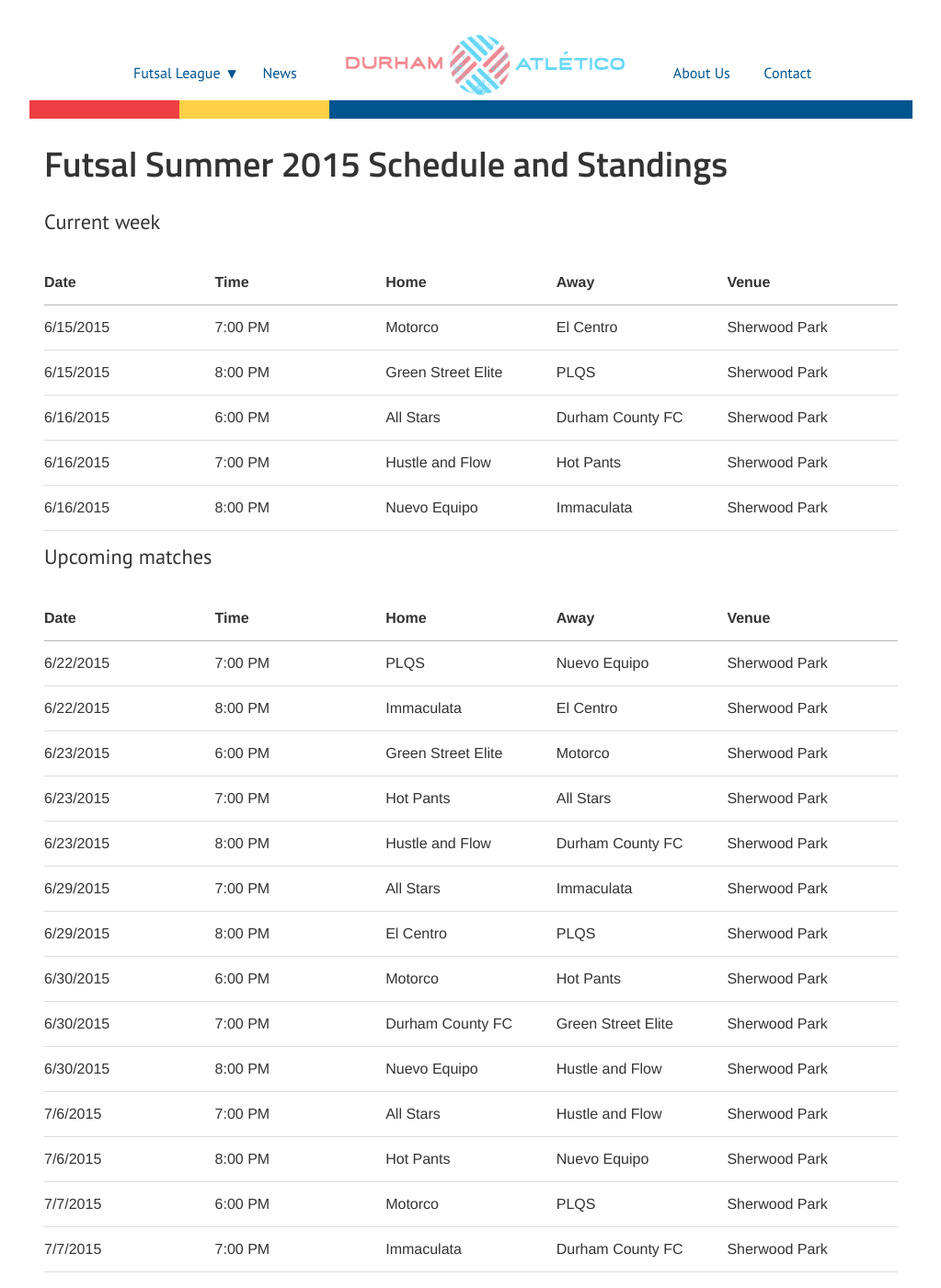
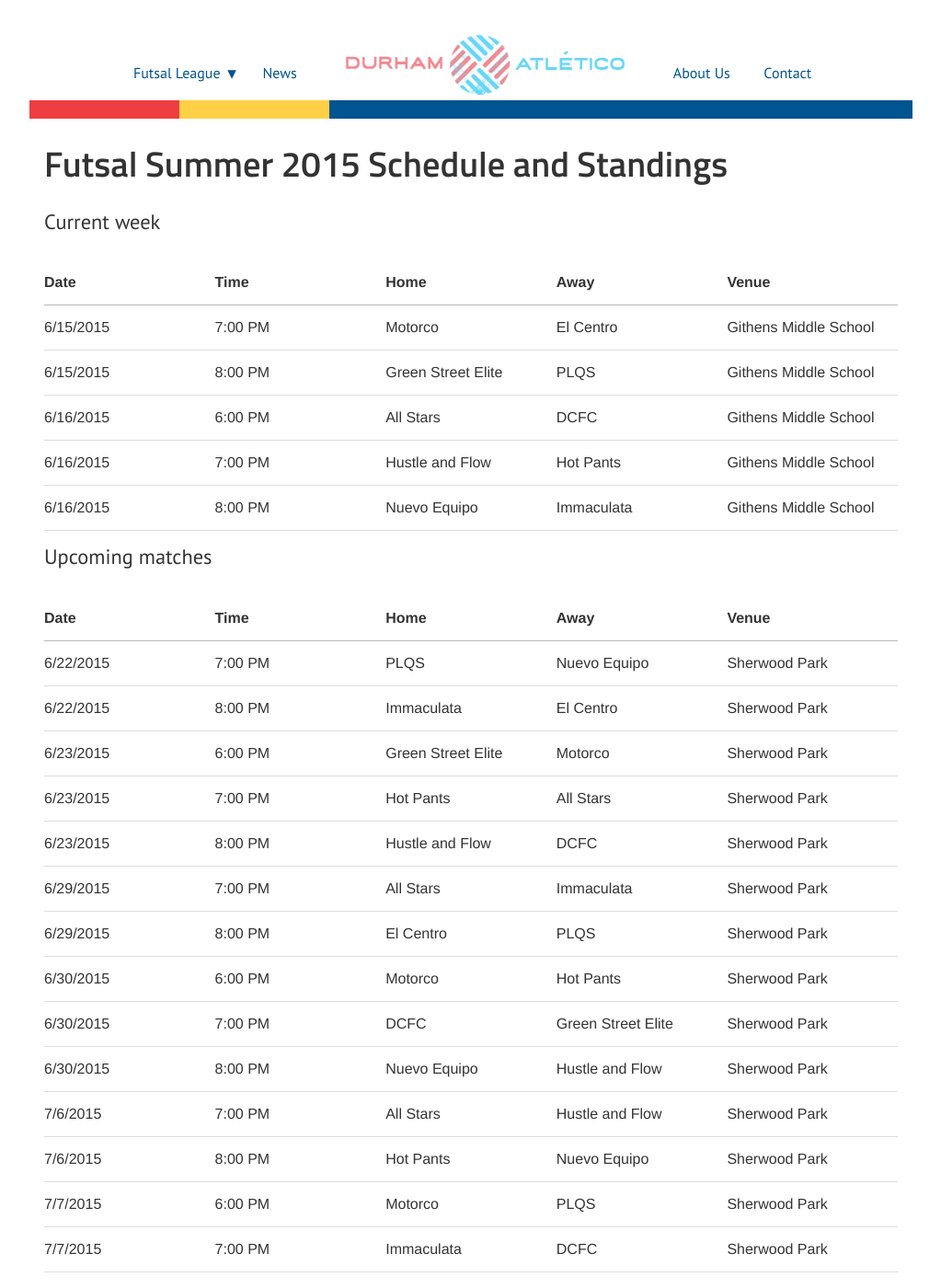
Before and after one commit to durhamatletico/durhamatletico.github.io, a Jekyll site: the page built from futsal/schedule.html, in a window 1280 px wide and 1400 px high. Shown: the whole window at 92% size, without its empty margins (128-1151 px from the left). Built offline with Jekyll 4.4.1, drawn with Linux system fonts in a browser that asks for light colours; some of the changed text lies outside the part shown.

Commit message:
Update schedule

```diff
--- a/_data/2015/summer/schedule.json
+++ b/_data/2015/summer/schedule.json
@@ -7,7 +7,7 @@
 ,
 {"Date":"6/23/2015","Time":"7:00 PM","Team 1":"Hot Pants","Team 2":"All Stars","Default venue":"Sherwood Park","Team 1 score":"","Team 2 score":""}
 ,
-{"Date":"6/23/2015","Time":"8:00 PM","Team 1":"Hustle and Flow","Team 2":"Durham County FC","Default venue":"Sherwood Park","Team 1 score":"","Team 2 score":""}
+{"Date":"6/23/2015","Time":"8:00 PM","Team 1":"Hustle and Flow","Team 2":"DCFC","Default venue":"Sherwood Park","Team 1 score":"","Team 2 score":""}
 ,
 {"Date":"6/29/2015","Time":"7:00 PM","Team 1":"All Stars","Team 2":"Immaculata","Default venue":"Sherwood Park","Team 1 score":"","Team 2 score":""}
 ,
@@ -15,7 +15,7 @@
 ,
 {"Date":"6/30/2015","Time":"6:00 PM","Team 1":"Motorco","Team 2":"Hot Pants","Default venue":"Sherwood Park","Team 1 score":"","Team 2 score":""}
 ,
-{"Date":"6/30/2015","Time":"7:00 PM","Team 1":"Durham County FC","Team 2":"Green Street Elite","Default venue":"Sherwood Park","Team 1 score":"","Team 2 score":""}
+{"Date":"6/30/2015","Time":"7:00 PM","Team 1":"DCFC","Team 2":"Green Street Elite","Default venue":"Sherwood Park","Team 1 score":"","Team 2 score":""}
 ,
 {"Date":"6/30/2015","Time":"8:00 PM","Team 1":"Nuevo Equipo","Team 2":"Hustle and Flow","Default venue":"Sherwood Park","Team 1 score":"","Team 2 score":""}
 ,
@@ -25,7 +25,7 @@
 ,
 {"Date":"7/7/2015","Time":"6:00 PM","Team 1":"Motorco","Team 2":"PLQS","Default venue":"Sherwood Park","Team 1 score":"","Team 2 score":""}
 ,
-{"Date":"7/7/2015","Time":"7:00 PM","Team 1":"Immaculata","Team 2":"Durham County FC","Default venue":"Sherwood Park","Team 1 score":"","Team 2 score":""}
+{"Date":"7/7/2015","Time":"7:00 PM","Team 1":"Immaculata","Team 2":"DCFC","Default venue":"Sherwood Park","Team 1 score":"","Team 2 score":""}
 ,
 {"Date":"7/7/2015","Time":"8:00 PM","Team 1":"El Centro","Team 2":"Green Street Elite","Default venue":"Sherwood Park","Team 1 score":"","Team 2 score":""}
 ,
@@ -33,7 +33,7 @@
 ,
 {"Date":"7/13/2015","Time":"8:00 PM","Team 1":"Nuevo Equipo","Team 2":"Green Street Elite","Default venue":"Sherwood Park","Team 1 score":"","Team 2 score":""}
 ,
-{"Date":"7/14/2015","Time":"6:00 PM","Team 1":"Hot Pants","Team 2":"Durham County FC","Default venue":"Sherwood Park","Team 1 score":"","Team 2 score":""}
+{"Date":"7/14/2015","Time":"6:00 PM","Team 1":"Hot Pants","Team 2":"DCFC","Default venue":"Sherwood Park","Team 1 score":"","Team 2 score":""}
 ,
 {"Date":"7/14/2015","Time":"7:00 PM","Team 1":"All Stars","Team 2":"PLQS","Default venue":"Sherwood Park","Team 1 score":"","Team 2 score":""}
 ,
@@ -47,7 +47,7 @@
 ,
 {"Date":"7/21/2015","Time":"7:00 PM","Team 1":"Nuevo Equipo","Team 2":"Motorco","Default venue":"Sherwood Park","Team 1 score":"","Team 2 score":""}
 ,
-{"Date":"7/21/2015","Time":"8:00 PM","Team 1":"PLQS","Team 2":"Durham County FC","Default venue":"Sherwood Park","Team 1 score":"","Team 2 score":""}
+{"Date":"7/21/2015","Time":"8:00 PM","Team 1":"PLQS","Team 2":"DCFC","Default venue":"Sherwood Park","Team 1 score":"","Team 2 score":""}
 ,
 {"Date":"7/27/2015","Time":"7:00 PM","Team 1":"Hustle and Flow","Team 2":"Motorco","Default venue":"Sherwood Park","Team 1 score":"","Team 2 score":""}
 ,
@@ -57,7 +57,7 @@
 ,
 {"Date":"7/28/2015","Time":"7:00 PM","Team 1":"PLQS","Team 2":"Immaculata","Default venue":"Sherwood Park","Team 1 score":"","Team 2 score":""}
 ,
-{"Date":"7/28/2015","Time":"8:00 PM","Team 1":"El Centro","Team 2":"Durham County FC","Default venue":"Sherwood Park","Team 1 score":"","Team 2 score":""}
+{"Date":"7/28/2015","Time":"8:00 PM","Team 1":"El Centro","Team 2":"DCFC","Default venue":"Sherwood Park","Team 1 score":"","Team 2 score":""}
 ,
 {"Date":"8/3/2015","Time":"7:00 PM","Team 1":"Green Street Elite","Team 2":"All Stars","Default venue":"Sherwood Park","Team 1 score":"","Team 2 score":""}
 ,
@@ -67,7 +67,7 @@
 ,
 {"Date":"8/4/2015","Time":"7:00 PM","Team 1":"Nuevo Equipo","Team 2":"El Centro","Default venue":"Sherwood Park","Team 1 score":"","Team 2 score":""}
 ,
-{"Date":"8/4/2015","Time":"8:00 PM","Team 1":"Durham County FC","Team 2":"Motorco","Default venue":"Sherwood Park","Team 1 score":"","Team 2 score":""}
+{"Date":"8/4/2015","Time":"8:00 PM","Team 1":"DCFC","Team 2":"Motorco","Default venue":"Sherwood Park","Team 1 score":"","Team 2 score":""}
 ,
 {"Date":"8/10/2015","Time":"7:00 PM","Team 1":"El Centro","Team 2":"Hot Pants","Default venue":"Sherwood Park","Team 1 score":"","Team 2 score":""}
 ,
@@ -77,7 +77,7 @@
 ,
 {"Date":"8/11/2015","Time":"7:00 PM","Team 1":"Hustle and Flow","Team 2":"PLQS","Default venue":"Sherwood Park","Team 1 score":"","Team 2 score":""}
 ,
-{"Date":"8/11/2015","Time":"8:00 PM","Team 1":"Durham County FC","Team 2":"Nuevo Equipo","Default venue":"Sherwood Park","Team 1 score":"","Team 2 score":""}
+{"Date":"8/11/2015","Time":"8:00 PM","Team 1":"DCFC","Team 2":"Nuevo Equipo","Default venue":"Sherwood Park","Team 1 score":"","Team 2 score":""}
 ,
 {"Date":"8/17/2015","Time":"7:00 PM","Team 1":"No. 7","Team 2":"No. 8","Default venue":"Sherwood Park","Team 1 score":"","Team 2 score":""}
 ,
--- a/_data/2015/summer/week.json
+++ b/_data/2015/summer/week.json
@@ -1,11 +1,11 @@
 [
-{"Date":"6/15/2015","Time":"7:00 PM","Team 1":"Motorco","Team 2":"El Centro","Default venue":"Sherwood Park","Team 1 score":"","Team 2 score":""}
+{"Date":"6/15/2015","Time":"7:00 PM","Team 1":"Motorco","Team 2":"El Centro","Default venue":"Githens Middle School","Team 1 score":"","Team 2 score":""}
 ,
-{"Date":"6/15/2015","Time":"8:00 PM","Team 1":"Green Street Elite","Team 2":"PLQS","Default venue":"Sherwood Park","Team 1 score":"","Team 2 score":""}
+{"Date":"6/15/2015","Time":"8:00 PM","Team 1":"Green Street Elite","Team 2":"PLQS","Default venue":"Githens Middle School","Team 1 score":"","Team 2 score":""}
 ,
-{"Date":"6/16/2015","Time":"6:00 PM","Team 1":"All Stars","Team 2":"Durham County FC","Default venue":"Sherwood Park","Team 1 score":"","Team 2 score":""}
+{"Date":"6/16/2015","Time":"6:00 PM","Team 1":"All Stars","Team 2":"DCFC","Default venue":"Githens Middle School","Team 1 score":"","Team 2 score":""}
 ,
-{"Date":"6/16/2015","Time":"7:00 PM","Team 1":"Hustle and Flow","Team 2":"Hot Pants","Default venue":"Sherwood Park","Team 1 score":"","Team 2 score":""}
+{"Date":"6/16/2015","Time":"7:00 PM","Team 1":"Hustle and Flow","Team 2":"Hot Pants","Default venue":"Githens Middle School","Team 1 score":"","Team 2 score":""}
 ,
-{"Date":"6/16/2015","Time":"8:00 PM","Team 1":"Nuevo Equipo","Team 2":"Immaculata","Default venue":"Sherwood Park","Team 1 score":"","Team 2 score":""}
+{"Date":"6/16/2015","Time":"8:00 PM","Team 1":"Nuevo Equipo","Team 2":"Immaculata","Default venue":"Githens Middle School","Team 1 score":"","Team 2 score":""}
 ]
```
Also changed, not shown: 1 other file.
